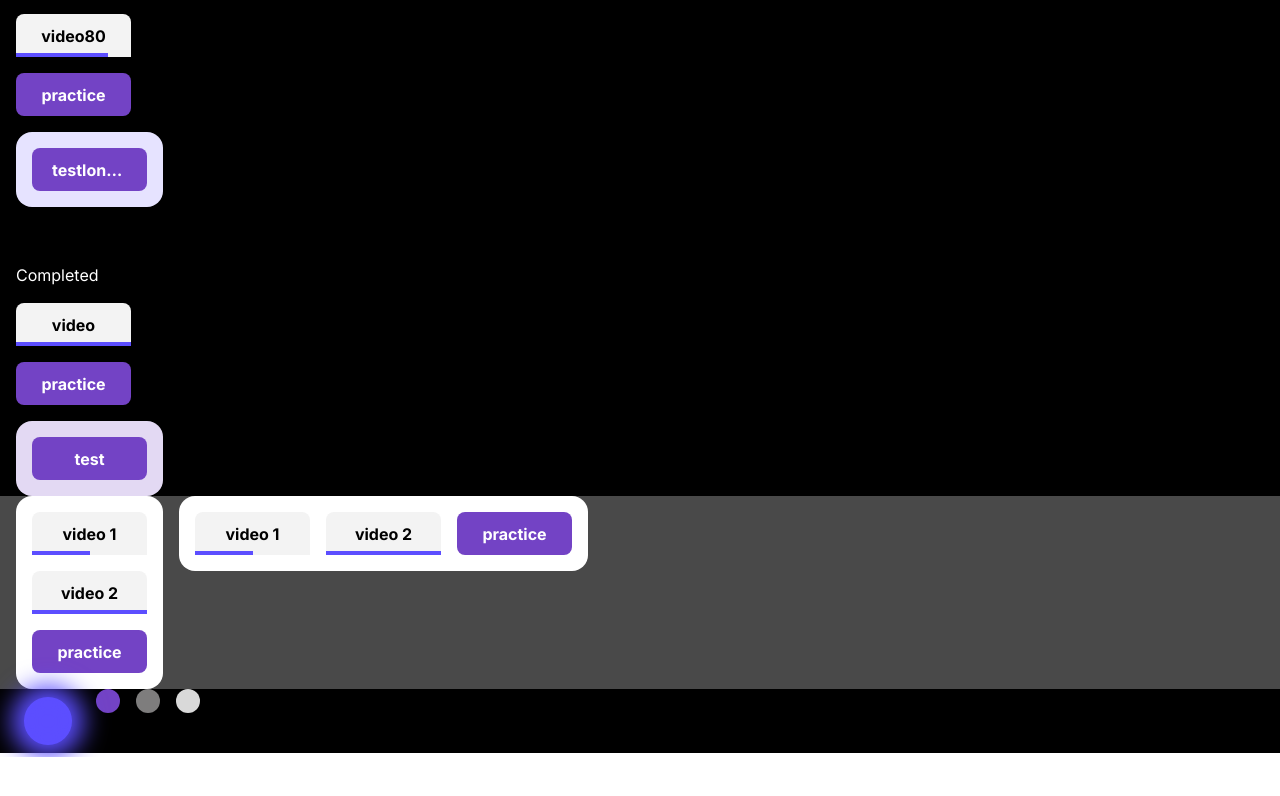
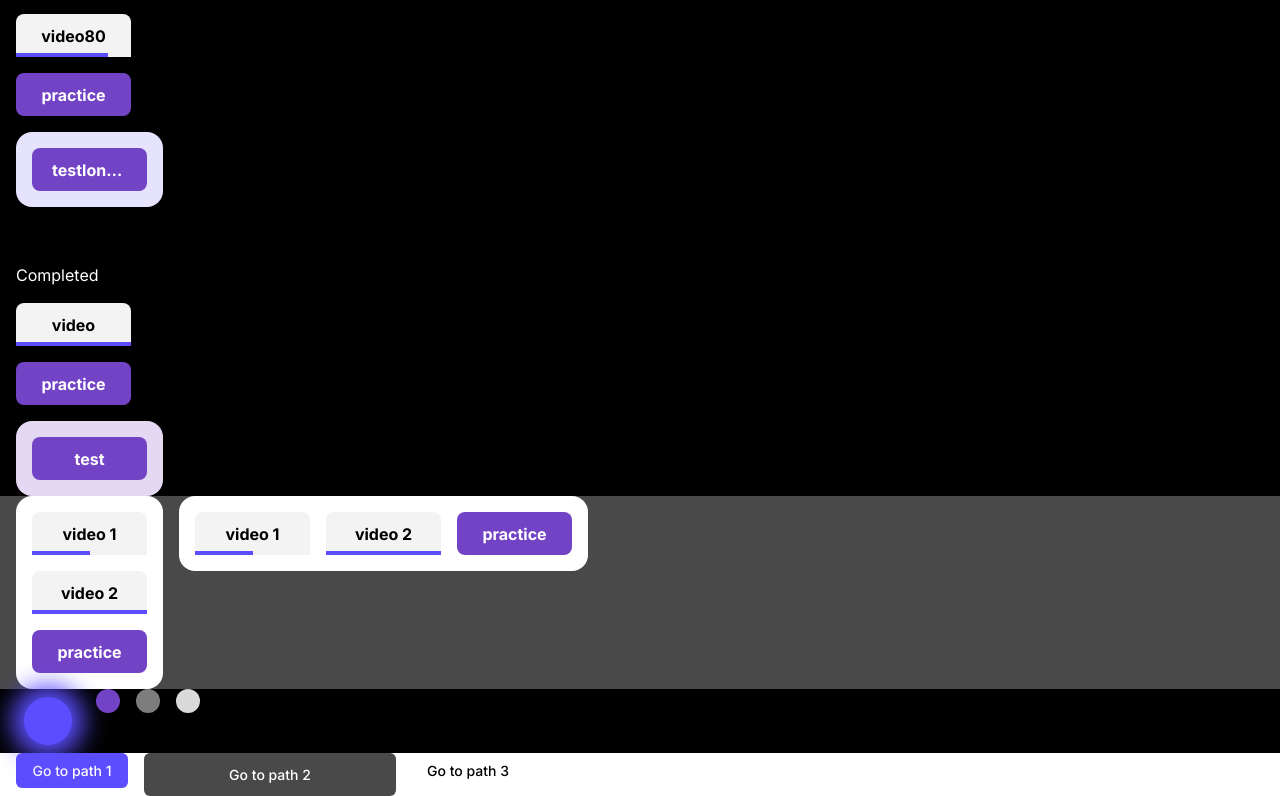
Before and after one commit to MicroCU/Frontend, a Next.js app: page /tontan in a window 1280 px wide. Shown: the part 551-1347 px from the top of the page. Before the commit the page ends 1308 px from the top, so only its background shows below. Built offline with nearby package versions, Linux system fonts and the light colour scheme; a web font is replaced by a local one.

Commit message:
custom button

```diff
--- a/app/tontan/page.tsx
+++ b/app/tontan/page.tsx
@@ -1,6 +1,7 @@
 import Group, { GroupTypeEnum } from "@/components/Group";
 import Micro, { MicroStatusEnum, MicroTypeEnum } from "@/components/Micro";
 import Node, { NodeStatusEnum } from "@/components/Node";
+import { Button } from "@/components/ui/button";
 
 export default function TontanComponent() {
     return (
@@ -85,6 +86,11 @@ export default function TontanComponent() {
                 <Node status={NodeStatusEnum.PASSED_TEST} />
                 <Node status={NodeStatusEnum.NOT_VISITED} />
             </div>
+            <div className=" bg-white flex flex-row gap-4 pl-4">
+                <Button className="w-[112px] h-[35px]"> Go to path 1 </Button>
+                <Button variant="secondary" className="w-[252px] h-[43px]"> Go to path 2 </Button>
+                <Button variant="ghost" className="w-[112px] h-[35px]"> Go to path 3 </Button>
+            </div>
         </>
     );
 }
--- a/components/Button.tsx
+++ /dev/null
@@ -1,5 +0,0 @@
-export default function Button() {
-    return (
-        <></>
-    )
-    }
--- a/components/ui/button.tsx
+++ b/components/ui/button.tsx
@@ -9,14 +9,14 @@ const buttonVariants = cva(
   {
     variants: {
       variant: {
-        default: "bg-primary text-primary-foreground hover:bg-primary/90",
+        default: "bg-primary text-white hover:bg-progress",
         destructive:
           "bg-destructive text-destructive-foreground hover:bg-destructive/90",
         outline:
           "border border-input bg-background hover:bg-accent hover:text-accent-foreground",
         secondary:
-          "bg-secondary text-secondary-foreground hover:bg-secondary/80",
-        ghost: "hover:bg-accent hover:text-accent-foreground",
+          "bg-grayMain text-white hover:bg-grayMedium",
+        ghost: "hover:text-grayMain hover:text-progress",
         link: "text-primary underline-offset-4 hover:underline",
       },
       size: {
```
